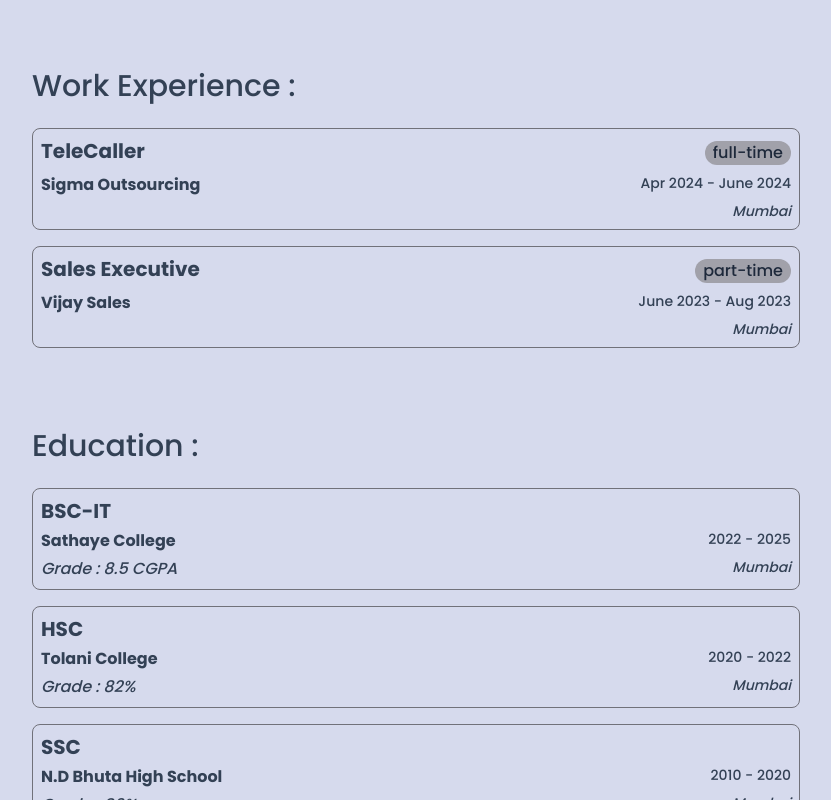
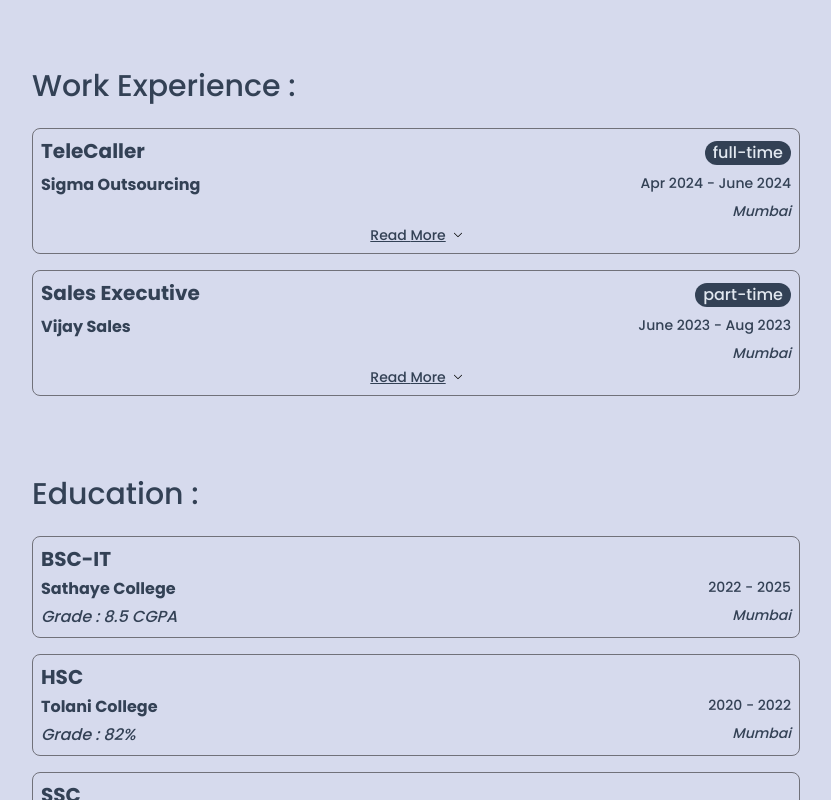
Before and after one commit to vrushabhgawas14/vrushabhgawas14.github.io, a React (Create React App) app: page / in a window 1280 px wide. Shown: the part 1400-2200 px from the top of the page, without its empty margins (224-1055 px from the left). Built offline with nearby package versions, Linux system fonts and the light colour scheme; a web font is replaced by a local one.

Commit message:
Sitemap upated,Arrow, Exprience box

```diff
--- a/public/index.html
+++ b/public/index.html
@@ -33,7 +33,7 @@
       rel="sitemap"
       type="application/xml"
       title="Sitemap"
-      href="/sitemap.xml"
+      href="https://vrushabhgawas14.github.io/sitemap.xml"
     />
 
     <!-- Google -->
--- a/src/components/Arrow.tsx
+++ b/src/components/Arrow.tsx
@@ -3,12 +3,12 @@ export const Arrow = () => {
     // eslint-disable-next-line
     <a
       href="#"
-      className="fixed bottom-8 right-8 bg-gray-500 dark:bg-slate-600 p-2 rounded-3xl hover:bg-slate-600 dark:hover:bg-slate-800"
+      className="fixed bottom-8 right-8 bg-slate-800 dark:bg-zinc-300 p-2 rounded-3xl hover:bg-slate-950 dark:hover:bg-zinc-100 ease-in duration-150"
     >
       <svg
         xmlns="http://www.w3.org/2000/svg"
         viewBox="0 0 384 512"
-        className="fill-slate-900 dark:fill-zinc-200"
+        className="fill-zinc-100 dark:fill-slate-900"
         width={30}
         height={30}
       >
--- a/src/components/DataBox.tsx
+++ b/src/components/DataBox.tsx
@@ -1,4 +1,5 @@
-import React from "react";
+import React, { useState } from "react";
+import { svgs } from "../constants/AboutDetails";
 
 interface myProps {
   position: String;
@@ -8,11 +9,25 @@ interface myProps {
   grade?: String;
   location: String;
   animationClass?: String;
+  description?: String;
 }
 
 export const DataBox: React.FC<myProps> = (props) => {
-  const { position, type, company, duration, grade, location, animationClass } =
-    props;
+  const {
+    position,
+    type,
+    company,
+    duration,
+    grade,
+    location,
+    animationClass,
+    description,
+  } = props;
+
+  const [descriptionOpen, setDescriptionOpen] = useState(false);
+  const downward = svgs.downward;
+  const upward = svgs.upward;
+
   return (
     <div
       className={`flex flex-col gap-y-1 rounded-lg border border-zinc-500 p-2 mb-4 ${animationClass}`}
@@ -20,8 +35,8 @@ export const DataBox: React.FC<myProps> = (props) => {
       <div className="flex justify-between">
         <span className="text-xl font-semibold">{position}</span>
         <span
-          className={`px-2 my-1 rounded-xl text-slate-800 dark:text-zinc-900
-          ${type ? "bg-zinc-400 dark:bg-slate-400" : null}`}
+          className={`px-2 my-1 rounded-xl text-slate-200 dark:text-zinc-900
+          ${type ? "bg-slate-700 dark:bg-slate-400" : null}`}
         >
           {type}
         </span>
@@ -30,12 +45,28 @@ export const DataBox: React.FC<myProps> = (props) => {
         <span className="font-semibold">{company}</span>
         <span className="text-sm">{duration}</span>
       </div>
-      <div className={`flex ${grade ? "justify-between" : "justify-end"}`}>
-        <div className={`${grade ? null : "hidden"} italic`}>
-          Grade : {grade}
-        </div>
+      <div
+        className={`flex italic ${grade ? "justify-between" : "justify-end"}`}
+      >
+        {grade && <div>Grade : {grade}</div>}
         <div className="italic text-sm">{location}</div>
       </div>
+      {description && (
+        <div>
+          {descriptionOpen && (
+            <div className="pt-2 pb-4 px-5 text-justify">{description}</div>
+          )}
+          <div className="text-sm underline flex items-center justify-center space-x-2">
+            <span
+              className="cursor-pointer"
+              onClick={() => setDescriptionOpen(!descriptionOpen)}
+            >
+              Read {descriptionOpen ? `Less` : "More"}
+            </span>
+            <span>{descriptionOpen ? upward : downward}</span>
+          </div>
+        </div>
+      )}
     </div>
   );
 };
--- a/src/constants/AboutDetails.tsx
+++ b/src/constants/AboutDetails.tsx
@@ -5,6 +5,8 @@ export const workDetails = [
     company: "Sigma Outsourcing",
     duration: "Apr 2024 - June 2024",
     location: "Mumbai",
+    description:
+      "As a Credit Card Recovery Specialist, managed a high volume of calls, exceeding 300 daily, to assist customers with outstanding credit card bill payments, negotiated repayment plans and resolved disputes. Leveraged strong communication skills to facilitate timely debt recovery and exceptional customer service.",
   },
   {
     position: "Sales Executive",
@@ -12,6 +14,8 @@ export const workDetails = [
     company: "Vijay Sales",
     duration: "June 2023 - Aug 2023",
     location: "Mumbai",
+    description:
+      "Specialized in selling a range of electronic products like TVs, soundbars, speakers, watches and accessories. Consistently achieved around 90% of monthly sales targets, maintaining strong product knowledge and building lasting customer relationships to drive sales growth.",
   },
 ];
 
@@ -38,3 +42,16 @@ export const educationDetails = [
     location: "Mumbai",
   },
 ];
+
+export const svgs = {
+  downward: (
+    <svg viewBox="0 0 330 330" className="fill-black dark:fill-white w-2 h-2">
+      <path d="M325.607,79.393c-5.857-5.857-15.355-5.858-21.213,0.001l-139.39,139.393L25.607,79.393 c-5.857-5.857-15.355-5.858-21.213,0.001c-5.858,5.858-5.858,15.355,0,21.213l150.004,150c2.813,2.813,6.628,4.393,10.606,4.393 s7.794-1.581,10.606-4.394l149.996-150C331.465,94.749,331.465,85.251,325.607,79.393z"></path>
+    </svg>
+  ),
+  upward: (
+    <svg viewBox="0 0 24 24" className="fill-black dark:fill-white w-3 h-3">
+      <path d="M12,5.1l-0.7,0.7l-9,9l1.4,1.4L12,7.9l8.3,8.3l1.4-1.4l-9-9L12,5.1z"></path>
+    </svg>
+  ),
+};
--- a/src/constants/ProjectDetails.tsx
+++ b/src/constants/ProjectDetails.tsx
@@ -5,7 +5,7 @@ export const Details = [
     img: projectImages.travelAgency,
     name: "Travel in a Blink",
     bio: "A modern travel agency project offering seamless and fast travel experiences. (Note : This Project is still in development.)",
-    stack: ["Next.js", "React", "TS", "JS", "TailwindCss", "Vercel"],
+    stack: ["Next.js", "React", "Ts", "Js", "TailwindCss", "Vercel"],
     webLink: "https://travel-in-a-blink.vercel.app",
     codeLink: "https://github.com/vrushabhgawas14/",
     projectDate: "Oct 2024",
--- a/src/pages/About.tsx
+++ b/src/pages/About.tsx
@@ -73,6 +73,7 @@ export const About = () => {
               // company={item.company}
               // duration={item.duration}
               // location={item.location}
+              // description={item.description}
               animationClass="a_ex_text"
               {...item}
             />
```
Also changed, not shown: 1 other file (tests, documents, lock files or other folders).
